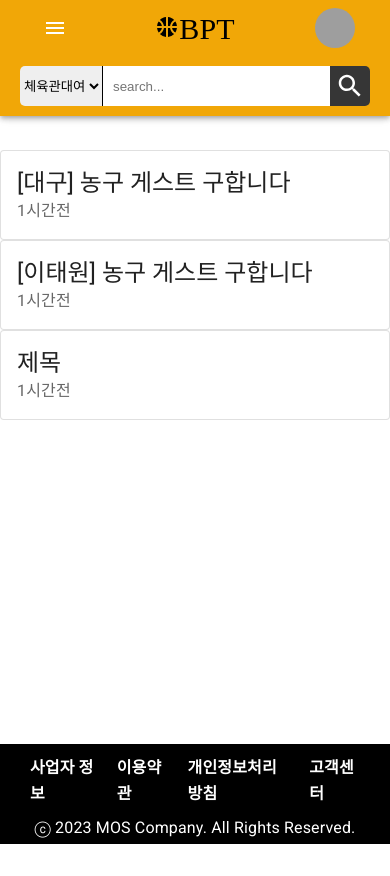
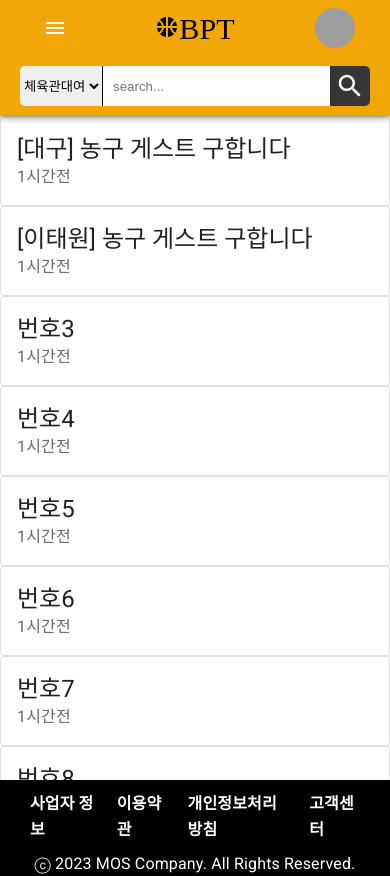
Before and after one commit to msh9900/basketballguest, a React (Create React App) app in the folder front/: page /guest in a window 390 px wide. Before the commit the page ends 844 px from the top, so only its background shows below. Built offline with nearby package versions, Linux system fonts and the light colour scheme; grey boxes are pictures that could not be loaded; a web font is replaced by a local one.

Commit message:
게스트 페이지
무한 스크롤 적용

```diff
--- a/front/package.json
+++ b/front/package.json
@@ -19,6 +19,7 @@
     "node-sass": "^7.0.3",
     "react": "^18.2.0",
     "react-dom": "^18.2.0",
+    "react-infinite-scroll-component": "^6.1.0",
     "react-redux": "^8.0.5",
     "react-router-dom": "^6.6.1",
     "react-scripts": "5.0.1",
--- a/front/src/components/Card.module.scss
+++ b/front/src/components/Card.module.scss
@@ -2,13 +2,12 @@
 .Card {
   width: 100%;
   cursor: pointer;
-  &:hover {
+  &:active {
     background-color: rgb(241, 167, 7);
   }
 }
-.CardClick {
-  width: 600px;
-  margin: 50px 0px;
+.textContent {
+  width: 100%;
   .firstComment {
     padding: 16px 16px 0px;
   }
@@ -47,7 +46,4 @@
   }
 }
 @media (max-width: 900px) {
-  .CardClick {
-    width: 100%;
-  }
 }
--- a/front/src/components/Card.tsx
+++ b/front/src/components/Card.tsx
@@ -46,23 +46,27 @@ export default function RecipeReviewCard(props: any) {
     setCommentMore(!commentMore);
   };
   const cardClickHandler = () => {
-    setCardClick(true);
+    setCardClick(!cardClick);
   };
 
   return (
+    <>
       <Card
-      className={!cardClick ? classes.Card : classes.CardClick}
+        className={classes.Card}
         variant="outlined"
         onClick={cardClickHandler}
       >
+        <CardHeader title={props.data.title} subheader={props.data.date} />
+      </Card>
+      {cardClick && (
+        <Card className={classes.textContent} variant="outlined">
           <CardHeader
-        avatar={cardClick ? <Avatar aria-label="recipe">R</Avatar> : ''}
-        action={cardClick ? <MenuList /> : ''}
-        title={cardClick ? props.data.id : props.data.title}
+            avatar={<Avatar aria-label="recipe">R</Avatar>}
+            action={<MenuList />}
+            title={props.data.id}
             subheader={props.data.date}
           />
-      {cardClick && (
-        <div>
+
           <CardContent>
             <Typography variant="body2" color="text.secondary">
               {props.data.content}
@@ -108,8 +112,8 @@ export default function RecipeReviewCard(props: any) {
               })}
             </CardContent>
           </Collapse>
-        </div>
+        </Card>
       )}
-    </Card>
+    </>
   );
 }
--- a/front/src/pages/guest/GuestRecruitmentPage.module.scss
+++ b/front/src/pages/guest/GuestRecruitmentPage.module.scss
@@ -1,8 +1,33 @@
+.wrap {
+  height: 680px;
+  overflow: auto;
   .container {
     display: flex;
-  margin-top: 50px;
     justify-content: center;
     align-items: center;
     flex-direction: column;
     width: 100%;
   }
+}
+.wrap::-webkit-scrollbar {
+  width: 10px;
+}
+
+/* 스크롤바 막대 설정*/
+.wrap::-webkit-scrollbar-thumb {
+  background-color: rgb(200, 200, 200);
+  /* 스크롤바 둥글게 설정    */
+  border-radius: 10px;
+}
+
+/* 스크롤바 뒷 배경 설정*/
+.wrap::-webkit-scrollbar-track {
+  background-color: #797979;
+}
+@media (max-width: 900px) {
+  .wrap {
+    .container {
+      margin-top: 16px;
+    }
+  }
+}
--- a/front/src/pages/guest/GuestRecruitmentPage.tsx
+++ b/front/src/pages/guest/GuestRecruitmentPage.tsx
@@ -1,6 +1,7 @@
+import { useState } from 'react';
 import Card from '../../components/Card';
 import classes from './GuestRecruitmentPage.module.scss';
-
+import InfiniteScroll from 'react-infinite-scroll-component';
 export default function GuestRecruitmentPage() {
   //임시 데이터 카드
   const data = [
@@ -19,20 +20,44 @@ export default function GuestRecruitmentPage() {
       content: '테스트2 입니다',
       date: '1시간전',
     },
-    {
-      contentidx: 3,
+  ];
+  for (let i = 3; i < 150; i++) {
+    data.push({
+      contentidx: i,
       id: '테스트3',
-      title: '제목',
+      title: `번호${i}`,
       content: '테스트3 입니다',
       image: 'src주소 3',
       date: '1시간전',
-    },
-  ];
+    });
+  }
+
+  const [contentList, setContentList] = useState(10);
+  const [hasMore, setHasMore] = useState(true);
+  const fetchMoreData = () => {
+    if (contentList < 150) {
+      setTimeout(() => {
+        setContentList(contentList + 10);
+      }, 500);
+    } else {
+      setHasMore(false);
+    }
+  };
   return (
-    <div className={classes.container}>
-      {data.map((val) => (
-        <Card key={val.contentidx} data={val} />
-      ))}
+    <div id="parentScrollDiv" className={classes.wrap}>
+      <InfiniteScroll
+        dataLength={contentList}
+        next={fetchMoreData}
+        hasMore={hasMore}
+        loader={<p>Loading...</p>}
+        scrollableTarget="parentScrollDiv"
+      >
+        <div className={classes.container}>
+          {data.slice(0, contentList).map((val) => (
+            <Card key={val.contentidx} data={val} />
+          ))}
+        </div>
+      </InfiniteScroll>
     </div>
   );
 }
```
Also changed, not shown: 1 other file (tests, documents, lock files or other folders). Lines whose indentation alone changed are shown as unchanged.
